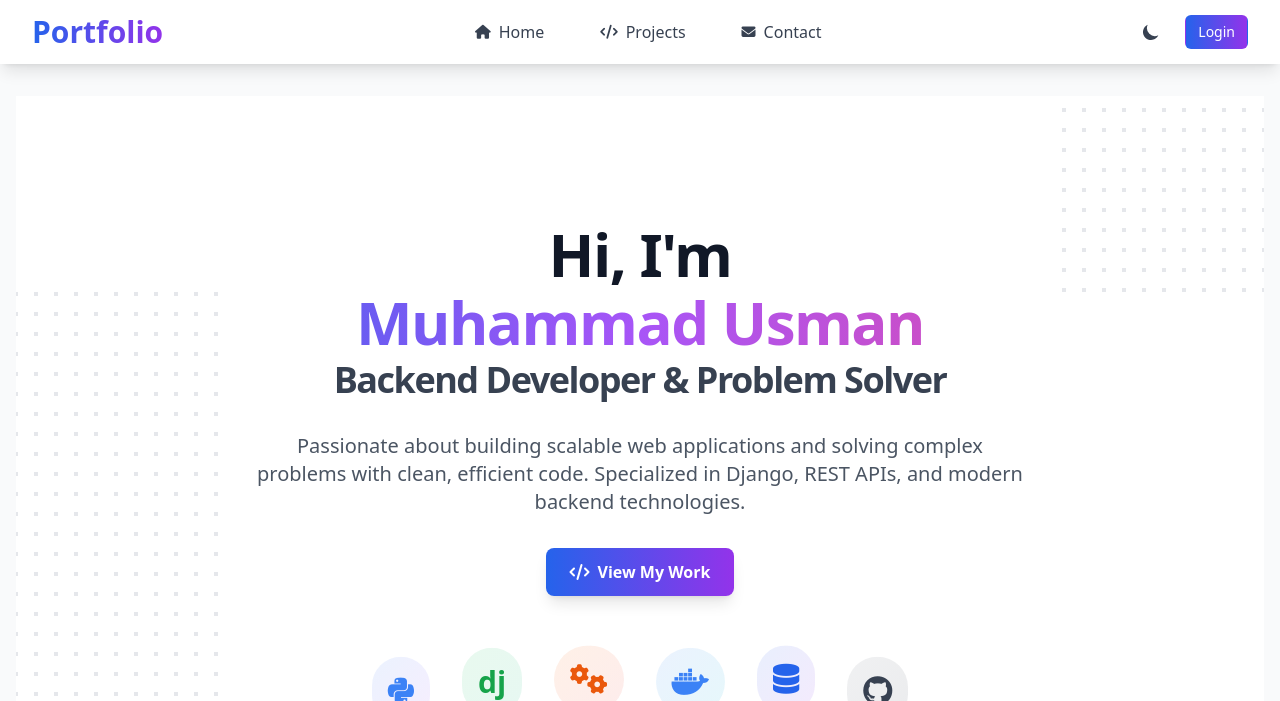
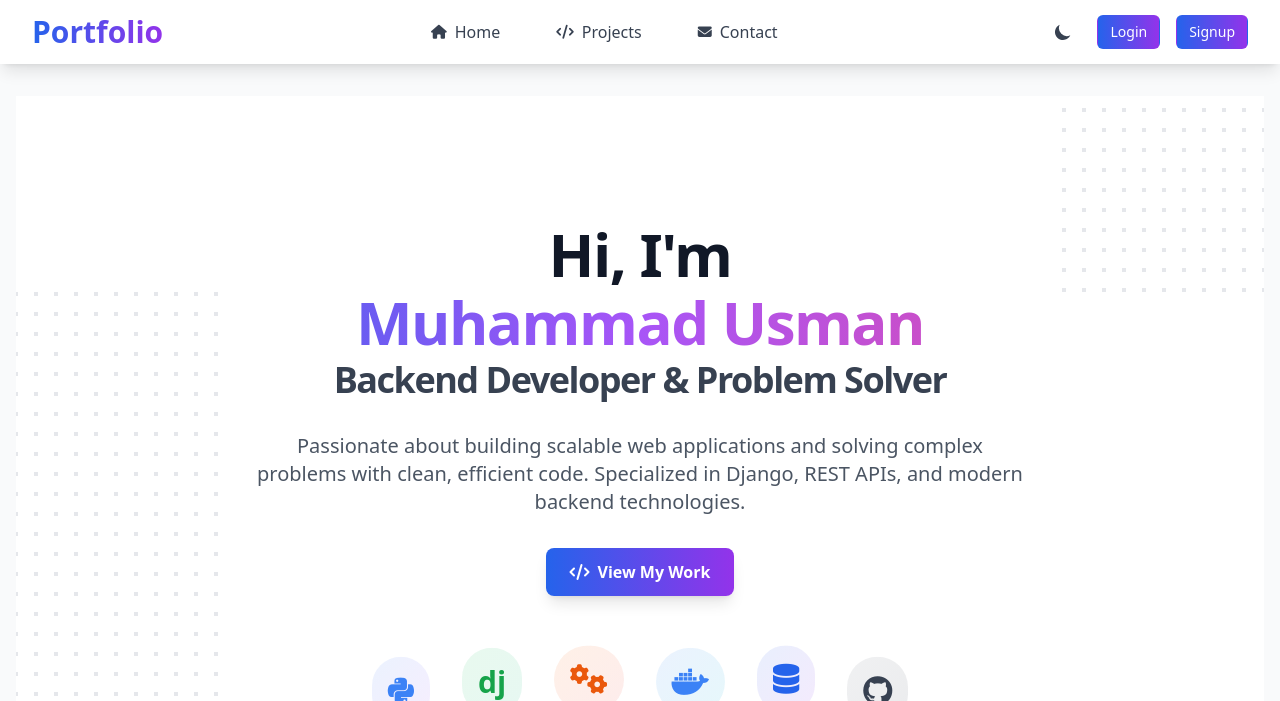
Before and after one commit to muhammadusman349/My-Portfolio, a Django app: page / in a window 1280 px wide. Shown: the top 701 px of the page. Run offline with Django 5.2, Linux system fonts and the light colour scheme; data that the repository does not hold is empty; some libraries are stand-ins or nearby versions.

Commit message:
default pic and user profile and add the signup button

```diff
--- a/accounts/models.py
+++ b/accounts/models.py
@@ -6,7 +6,7 @@ from django.db import models
 
 class UserProfile(AbstractUser):
     bio = models.TextField(max_length=500, blank=True)
-    profile_picture = models.ImageField(upload_to='profile_pics/', default='profile_pics/default.jpg', blank=True)
+    profile_picture = models.ImageField(upload_to='profile_pics/', default='profile_pics/default.svg', blank=True)
     location = models.CharField(max_length=100, blank=True)
     birth_date = models.DateField(null=True, blank=True)
     website = models.URLField(max_length=200, blank=True)
--- a/templates/base.html
+++ b/templates/base.html
@@ -287,6 +287,9 @@
                         <a href="{% url 'account_login' %}" class="inline-flex items-center px-3 py-1.5 border border-transparent text-sm font-medium rounded-md text-white bg-gradient-to-r from-blue-600 to-purple-600 hover:from-blue-700 hover:to-purple-700 focus:outline-none focus:ring-2 focus:ring-offset-2 focus:ring-blue-500 dark:focus:ring-offset-gray-800">
                             Login
                         </a>
+                        <a href="{% url 'account_signup' %}" class="inline-flex items-center px-3 py-1.5 border border-transparent text-sm font-medium rounded-md text-white bg-gradient-to-r from-blue-600 to-purple-600 hover:from-blue-700 hover:to-purple-700 focus:outline-none focus:ring-2 focus:ring-offset-2 focus:ring-blue-500 dark:focus:ring-offset-gray-800">
+                            Signup
+                        </a>
                     {% endif %}
                 </div>
                 <!-- Hamburger Menu for Mobile -->
@@ -366,7 +369,7 @@
                             </a>
                             <a href="{% url 'account_signup' %}" class="flex items-center space-x-3 px-4 py-3 rounded-xl bg-gradient-to-r from-blue-600 to-purple-600 text-white hover:from-purple-600 hover:to-pink-600 transition-all duration-300 group shadow-lg">
                                 <i class="fas fa-user-plus w-5 text-center group-hover:scale-110 transition-transform duration-200"></i>
-                                <span class="font-medium">Register</span>
+                                <span class="font-medium">Signup</span>
                             </a>
                         {% endif %}
                     </div>
```
